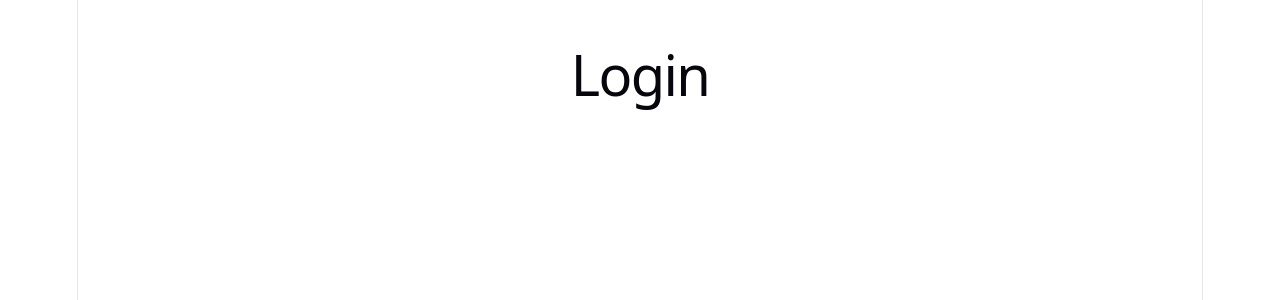
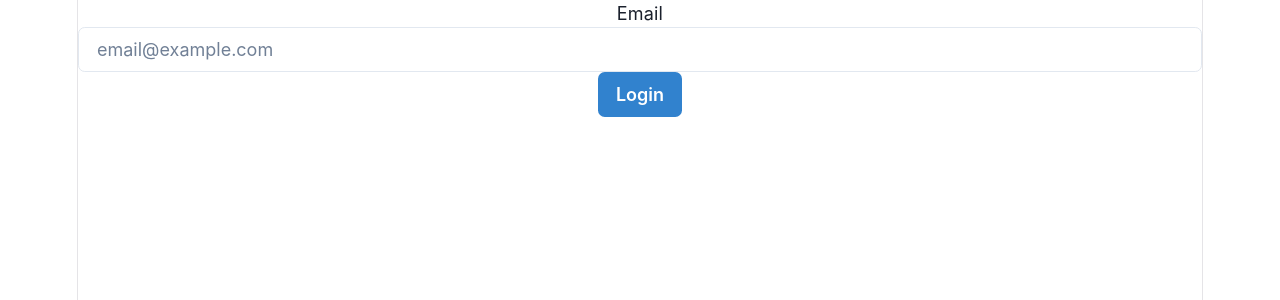
Before and after one commit to Jesussugar08/book-library-frontend, a React (Vite) app: page / in a window 1280 px wide. Shown: the top 300 px of the page. Built offline with nearby package versions, Linux system fonts and the light colour scheme.

Commit message:
adding the basic login

```diff
--- a/src/App.jsx
+++ b/src/App.jsx
@@ -1,10 +1,11 @@
 import { BrowserRouter, Routes, Route } from 'react-router-dom'
+import  Login  from './pages/Login'
 
 function App() {
   return (
     <BrowserRouter>
       <Routes>
-        <Route path="/" element={<h1>Login</h1>} />
+        <Route path="/" element={<Login/>} />
         <Route path="/register" element={<h1>Register</h1>} />
         <Route path="/dashboard" element={<h1>Dashboard</h1>} />
       </Routes>
--- /dev/null
+++ b/src/pages/Login.jsx
@@ -0,0 +1,13 @@
+import { Box, Input, Button, Text } from '@chakra-ui/react'
+
+function Login() {
+  return (
+    <Box>
+      <Text>Email</Text>
+      <Input placeholder="email@example.com" />
+      <Button colorScheme="blue">Login</Button>
+    </Box>
+  )
+}
+
+export default Login
```
